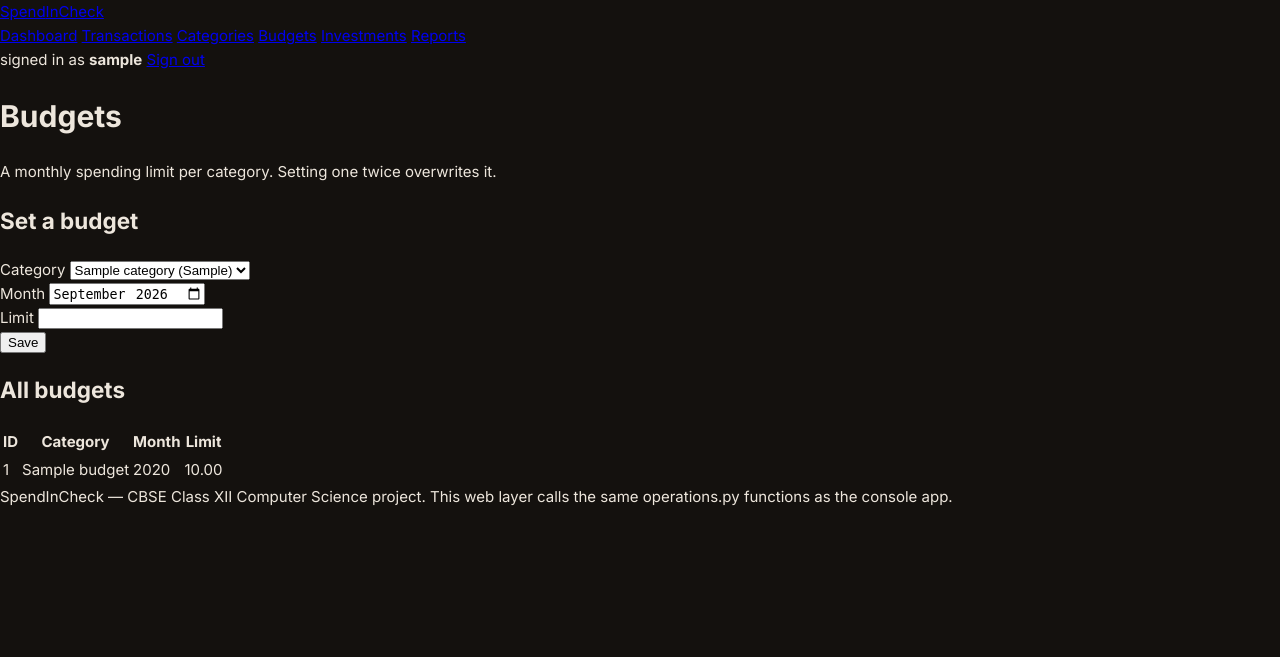
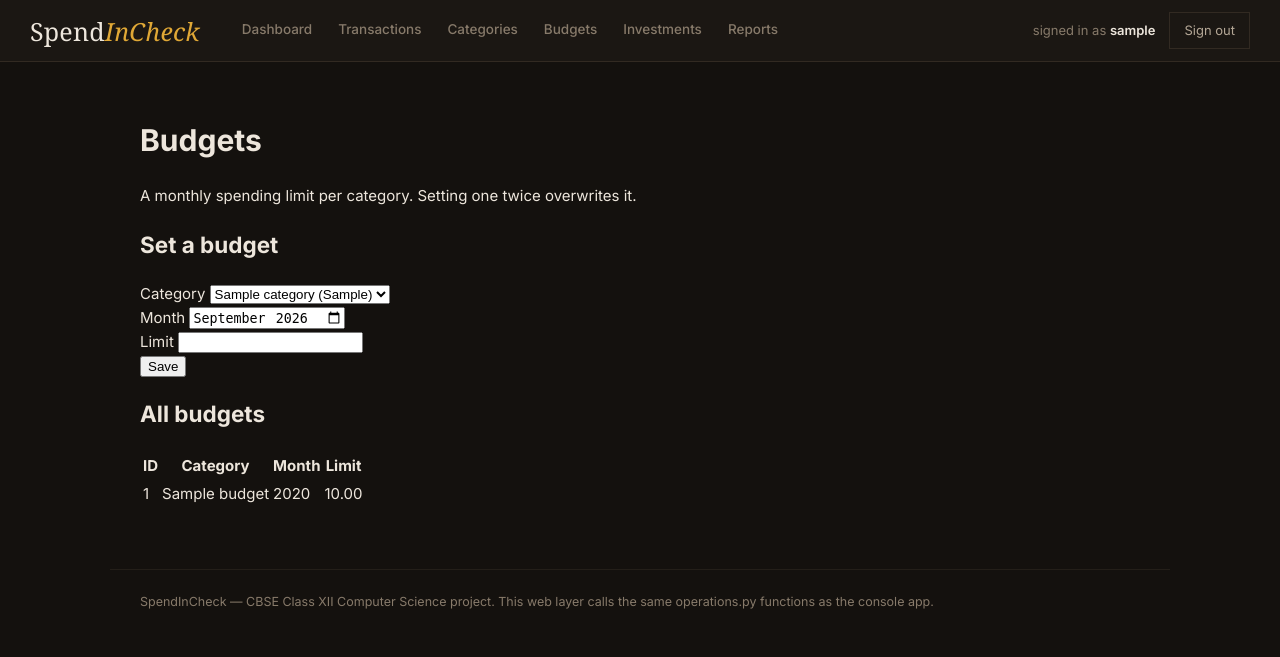
Before and after one commit to thealiarbab/SpendInCheck, a Flask app: page /budgets in a window 1280 px wide. Shown: the top 657 px of the page. Run offline with Flask 3, Linux system fonts and the light colour scheme; the visitor is signed in with stand-in values (Sample User, id 1); a database or web service that is not in the repository returns one stand-in record (values such as "Sample title"); some libraries are stand-ins or nearby versions; some web fonts are replaced.

Commit message:
style: restyle the top bar and page frame

```diff
--- a/static/style.css
+++ b/static/style.css
@@ -42,3 +42,58 @@ body {
   line-height: 1.6;
   -webkit-font-smoothing: antialiased;
 }
+
+/* ---------------- top bar ---------------- */
+.topbar {
+  display: flex;
+  align-items: center;
+  gap: 30px;
+  height: 62px;
+  padding: 0 30px;
+  background: var(--ink-2);
+  border-bottom: 1px solid var(--rule);
+  position: sticky;
+  top: 0;
+  z-index: 20;
+}
+.brand {
+  font-family: var(--serif);
+  font-size: 25px;
+  letter-spacing: .2px;
+  color: var(--paper);
+  text-decoration: none;
+}
+.brand span { color: var(--brass); font-style: italic; }
+
+.topbar nav { display: flex; gap: 2px; flex-wrap: wrap; }
+.topbar nav a {
+  color: var(--paper-mute);
+  text-decoration: none;
+  padding: 7px 12px;
+  font-size: 13.5px;
+  font-weight: 500;
+  border-bottom: 2px solid transparent;
+}
+.topbar nav a:hover { color: var(--paper); border-bottom-color: var(--brass-dim); }
+
+.topbar .who,
+.topbar nav.nav-right { margin-left: auto; display: flex; align-items: center; gap: 14px; }
+.topbar .who { color: var(--paper-mute); font-size: 13px; }
+.topbar .who b { color: var(--paper); font-weight: 600; }
+.topbar .who a, .topbar nav.nav-right a {
+  color: var(--paper-dim); text-decoration: none; font-size: 13px;
+  padding: 7px 14px; border: 1px solid var(--rule);
+}
+.topbar .who a:hover, .topbar nav.nav-right a:hover {
+  color: var(--ink); background: var(--brass); border-color: var(--brass);
+}
+
+main { max-width: 1060px; margin: 0 auto; padding: 34px 30px 60px; }
+
+footer {
+  max-width: 1060px; margin: 0 auto;
+  padding: 22px 30px 46px;
+  color: var(--paper-mute);
+  font-size: 12.5px;
+  border-top: 1px solid var(--rule-soft);
+}
```
